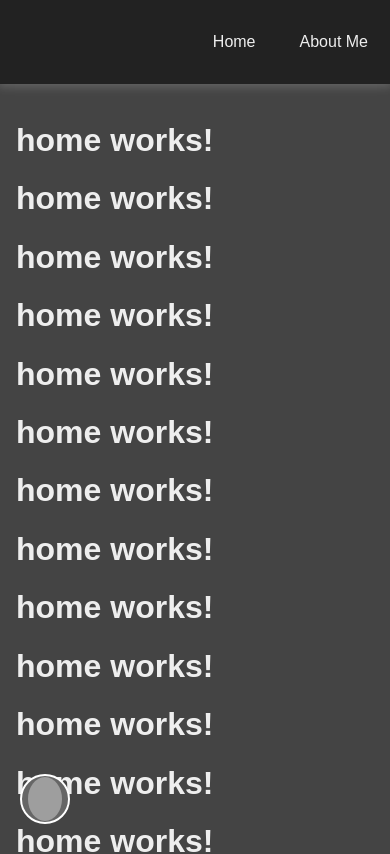
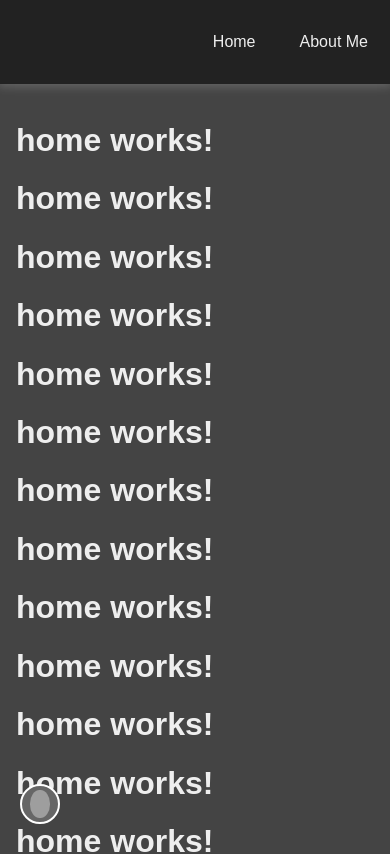
Before and after one commit to Czatar/Personal-Website, an Angular app in the folder website-app/: page / in a window 390 px wide. Shown: the top 854 px of the page. Built offline with nearby package versions, Linux system fonts and the light colour scheme; grey boxes are pictures that could not be loaded.

Commit message:
Make the menu more mobile friendly

```diff
--- a/website-app/src/app/settings/settings.component.css
+++ b/website-app/src/app/settings/settings.component.css
@@ -22,7 +22,7 @@
   visibility: visible;
 }
 
-.settings-button, .menu-button {
+.settings-button {
   width: 50px;
   height: 50px;
   border-radius: 50%;
@@ -62,6 +62,22 @@
   width: 100%;
 }
 
+@media (max-width: 600px) {
+  .settings-button {
+    width: 40px;
+    height: 40px;
+  }
+
+  .button-image {
+    width: 80%;
+    height: 80%;
+  }
+
+  .slider {
+    width: 100px;
+  }
+}
+
 @keyframes fadeIn {
   from {
     opacity: 0;
--- a/website-app/src/app/settings/settings.component.html
+++ b/website-app/src/app/settings/settings.component.html
@@ -12,7 +12,7 @@
       <input type="range" min="12" max="20" [(ngModel)]="fontSize" (input)="adjustFontSize()">
     </div>
   </div>
-  <button class="menu-button color-3" (click)="toggleButtonsVisibility()">
+  <button class="settings-button color-3" (click)="toggleButtonsVisibility()">
     <img src="assets/images/menu_icon.png" alt="Menu Button" class="button-image">
   </button>
 </div>
```
